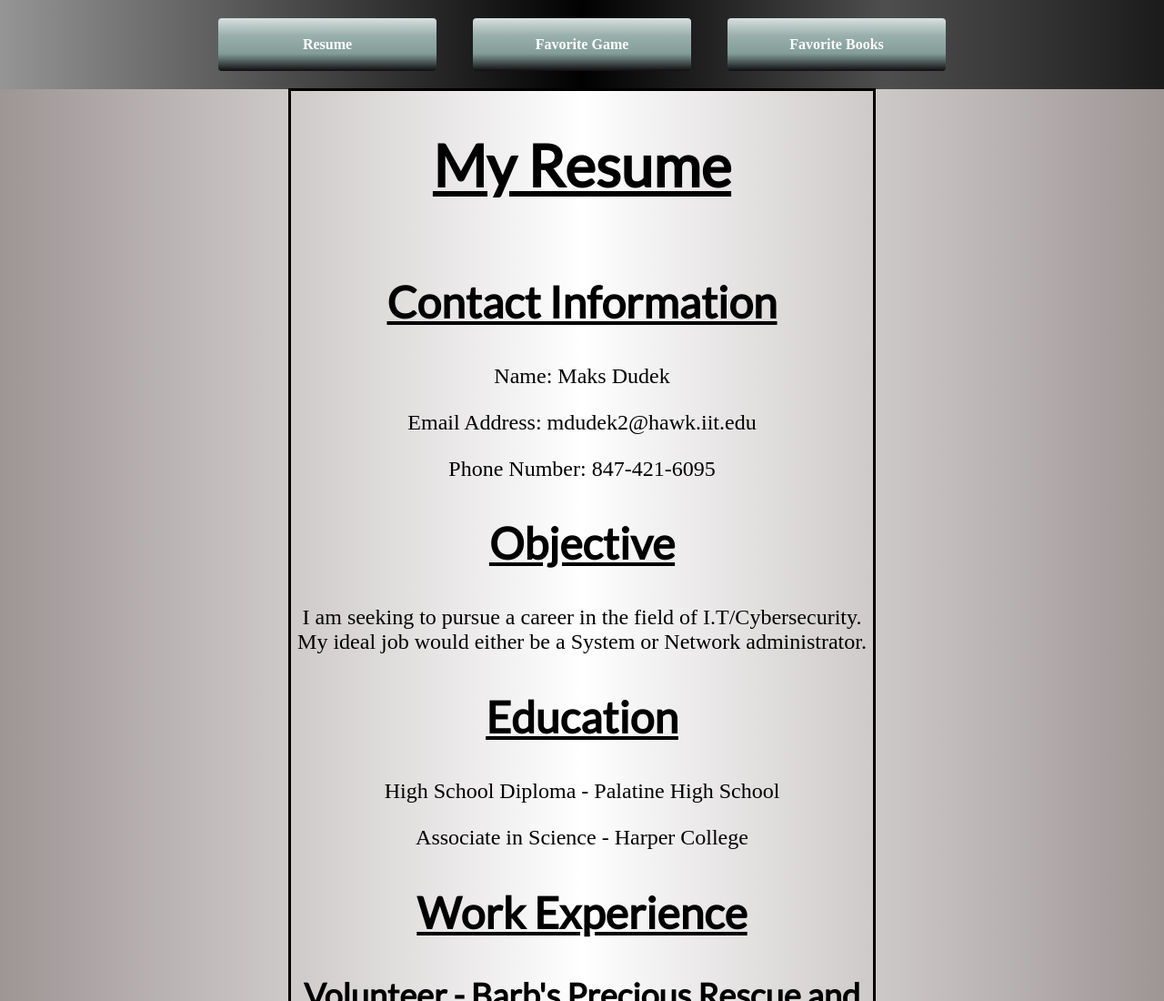
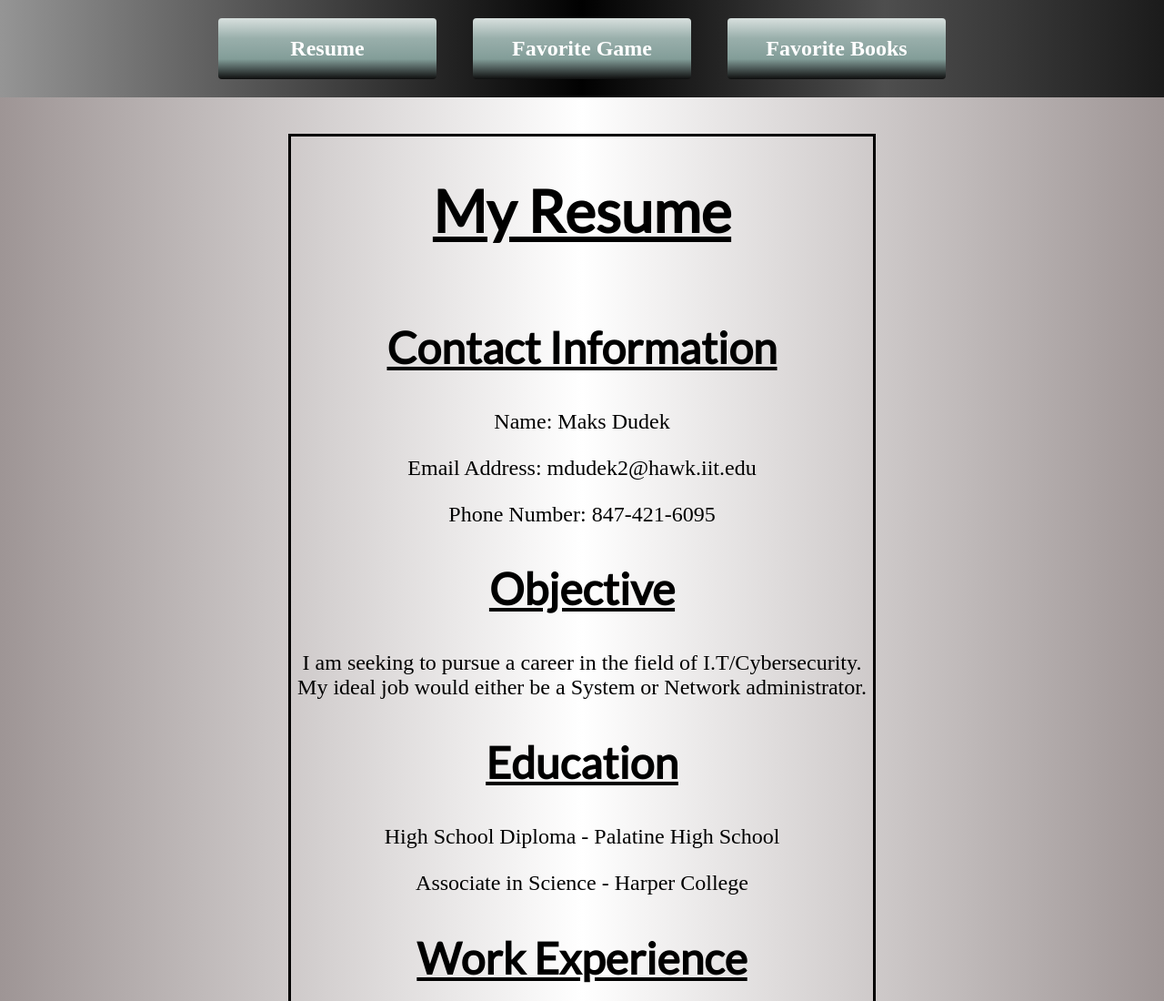
Before and after one commit to mdudek2/project2, a plain HTML site: page index.html in a window 1280 px wide. Shown: the top 1100 px of the page at 91% size. Drawn offline with Linux system fonts and the light colour scheme.

Commit message:
Update style.css
Fixed issue with font on navbar.

```diff
--- a/css/style.css
+++ b/css/style.css
@@ -167,7 +167,7 @@ ul {
   left: 25%;
   margin: 0;
   outline: 3px solid black;
-  margin-top: 100px;
+  margin-top: 150px;
 }
 
 nav#main-navbar{
@@ -179,6 +179,13 @@ nav#main-navbar{
   position: relative;
   text-align: center;
 
+}
+
+#main-navbar a {
+  font-family: "Times New Roman", Times, serif;
+  font-size: 24px;
+  width: 25%;
+  text-align: center;
 }
 
 nav#main-navbar ul {
@@ -198,7 +205,7 @@ nav#main-navbar ul li {
 
 nav#main-navbar ul li a {
   display: block;
-  background: linear-gradient(to bottom, rgba(216,224,222,1) 0%,rgba(174,191,188,1) 22%,rgba(153,175,171,1) 33%,rgba(142,166,162,1) 50%,rgba(130,157,152,1) 67%,rgba(78,92,90,1) 82%,rgba(14,14,14,1) 100%); /* W3C, IE10+, FF16+, Chrome26+, Opera12+, Safari7+ */
+  background: linear-gradient(to bottom, rgba(216,224,222,1) 0%,rgba(174,191,188,1) 22%,rgba(153,175,171,1) 33%,rgba(142,166,162,1) 50%,rgba(130,157,152,1) 67%,rgba(78,92,90,1) 82%,rgba(14,14,14,1) 100%);
   color: #fff;
   font-weight: bold;
   text-decoration: underline white;
```
